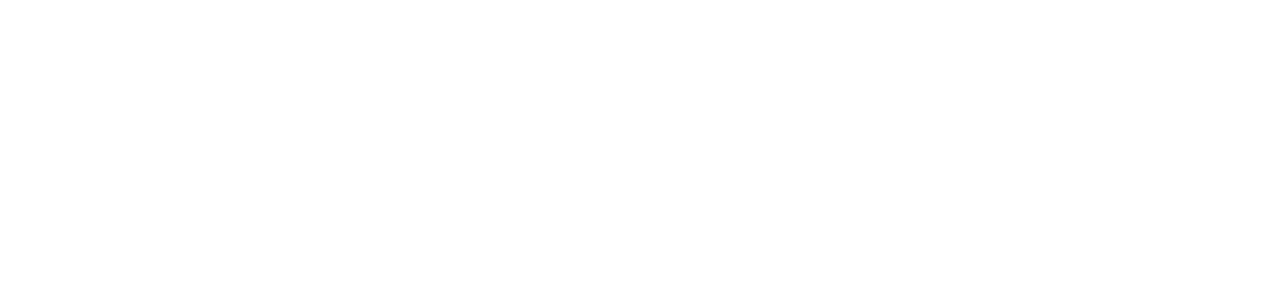
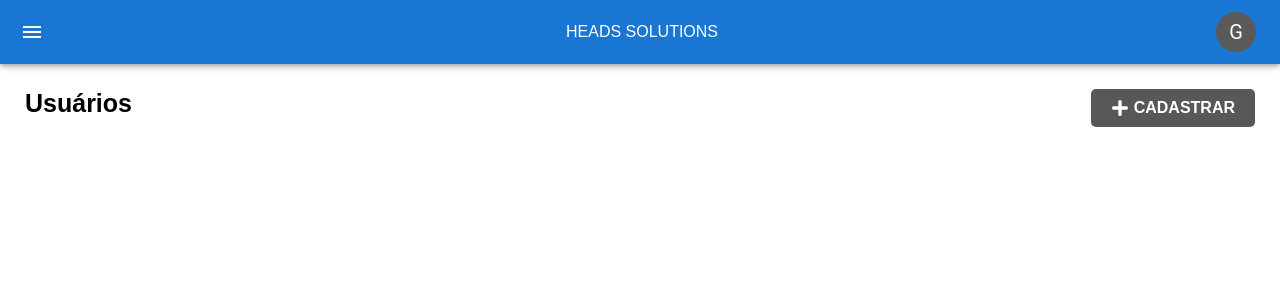
Before and after one commit to biel-souza/heads-embedded-bi, a Next.js app: page /admin/users in a window 1280 px wide. Shown: the top 300 px of the page. Built offline with nearby package versions, Linux system fonts and the light colour scheme.

Commit message:
new menu

```diff
--- a/app/admin/users/page.tsx
+++ b/app/admin/users/page.tsx
@@ -1,3 +1,18 @@
-const Users = () => {};
+"use client";
+
+import AdminContainer from "@/components/AdminContainer";
+import { HeaderTitle } from "@/components/HeaderTitle";
+import { RouteButton } from "@/components/RouteButton";
+import { FaPlus } from "react-icons/fa";
+
+const Users = () => {
+  return (
+    <AdminContainer loading={false}>
+      <HeaderTitle title="Usuários">
+        <RouteButton href="/admin/users/register" title="CADASTRAR" Icon={FaPlus} />
+      </HeaderTitle>
+    </AdminContainer>
+  );
+};
 
 export default Users;
--- a/components/AdminContainer/style.ts
+++ b/components/AdminContainer/style.ts
@@ -8,7 +8,7 @@
 export const Content = styled.div<ContentProps>`
   width: 100%;
   height: 100%;
-  min-height: 100vh;
   margin-top: 64px;
-  margin-left: ${(props) => (props.open ? props.drawerWidth : 0)}px;
+  padding: 25px;
+  padding-left: ${(props) => (props.open ? 25 + props.drawerWidth : 25)}px;
 `;
--- a/components/AdminMenu/index.tsx
+++ b/components/AdminMenu/index.tsx
@@ -1,9 +1,11 @@
-import { Box, Drawer, IconButton, Toolbar, Typography } from "@mui/material";
+import { FaRegWindowRestore, FaUserFriends } from "react-icons/fa";
+import { Box, Drawer, IconButton, Toolbar } from "@mui/material";
 import ChevronLeftIcon from "@mui/icons-material/ChevronLeft";
+import { IoBusinessSharp } from "react-icons/io5";
 import MenuIcon from "@mui/icons-material/Menu";
+import { signOut } from "next-auth/react";
+
 import { AppBarStyled, List, Option, TextTitle } from "./style";
-import { IoBusinessOutline, IoBusinessSharp } from "react-icons/io5";
-import { FaRegWindowRestore, FaUserFriends } from "react-icons/fa";
 import UserAvatar from "../UserAvatar";
 
 interface Props {
@@ -48,7 +50,7 @@
             <MenuIcon />
           </IconButton>
           <TextTitle>HEADS SOLUTIONS</TextTitle>
-          <UserAvatar name="teste" onLogout={() => null} />
+          <UserAvatar name="Gabriel Eduardo de Souza" onLogout={signOut} />
         </Toolbar>
       </AppBarStyled>
       <Drawer
@@ -87,7 +89,7 @@
           <Option href="/admin">
             <FaRegWindowRestore size={20} /> <p>PAINÉIS</p>
           </Option>
-          <Option href="/admin">
+          <Option href="/admin/users">
             <FaUserFriends size={22} /> <p>USUÁRIOS</p>
           </Option>
         </List>
--- /dev/null
+++ b/components/HeaderTitle/index.tsx
@@ -0,0 +1,16 @@
+import { ReactNode } from "react";
+import { Container, Title } from "./style";
+
+interface Props {
+  title: string;
+  children?: ReactNode;
+}
+
+export const HeaderTitle = ({ title, children }: Props) => {
+  return (
+    <Container>
+      <Title>{title}</Title>
+      {children}
+    </Container>
+  );
+};
--- /dev/null
+++ b/components/HeaderTitle/style.ts
@@ -0,0 +1,12 @@
+import styled from "styled-components";
+
+export const Container = styled.div`
+  width: 100%;
+  display: flex;
+  justify-content: space-between;
+`;
+
+export const Title = styled.h1`
+  color: black;
+  font-size: 25px;
+`;
--- /dev/null
+++ b/components/RouteButton/index.tsx
@@ -0,0 +1,17 @@
+import { IconType } from "react-icons";
+import { Button, Text } from "./style";
+
+interface Props {
+  href: string;
+  title: string;
+  Icon: IconType;
+}
+
+export const RouteButton = ({ href, title, Icon }: Props) => {
+  return (
+    <Button href={href}>
+      <Icon size={18} />
+      <Text>{title}</Text>
+    </Button>
+  );
+};
--- /dev/null
+++ b/components/RouteButton/style.ts
@@ -0,0 +1,21 @@
+import Link from "next/link";
+import styled from "styled-components";
+
+export const Button = styled(Link)`
+  display: flex;
+  background-color: rgb(88, 88, 88);
+  justify-content: center;
+  align-items: center;
+  padding: 10px 20px;
+  border-radius: 5px;
+  svg {
+    color: white;
+  }
+`;
+
+export const Text = styled.p`
+  font-size: 16px;
+  font-weight: bold;
+  margin-left: 5px;
+  color: white;
+`;
--- a/components/UserAvatar/index.tsx
+++ b/components/UserAvatar/index.tsx
@@ -1,5 +1,8 @@
-import { Avatar, Menu, MenuItem, Typography } from "@mui/material";
+import { Avatar, Menu, MenuItem } from "@mui/material";
+import { PiSignOutBold } from "react-icons/pi";
 import React, { useState } from "react";
+
+import { Text, TextInfo } from "./style";
 
 interface Props {
   name: string;
@@ -20,7 +23,7 @@
 
   return (
     <div style={{ display: "flex", justifyContent: "flex-end", alignItems: "center" }}>
-      <Avatar onClick={handleAvatarClick} style={{ cursor: "pointer", backgroundColor: "#707070" }}>
+      <Avatar onClick={handleAvatarClick} style={{ cursor: "pointer", backgroundColor: "#5a5a5a" }}>
         {name.charAt(0).toUpperCase()}
       </Avatar>
       <Menu
@@ -37,7 +40,7 @@
         }}
       >
         <MenuItem disabled>
-          <Typography variant="subtitle1">{name}</Typography>
+          <TextInfo>{name}</TextInfo>
         </MenuItem>
         <MenuItem
           onClick={() => {
@@ -45,7 +48,8 @@
             onLogout();
           }}
         >
-          Logout
+          <PiSignOutBold />
+          <Text>Sair</Text>
         </MenuItem>
       </Menu>
     </div>
--- /dev/null
+++ b/components/UserAvatar/style.ts
@@ -0,0 +1,9 @@
+import styled from "styled-components";
+
+export const TextInfo = styled.p`
+  color: black;
+`;
+
+export const Text = styled.p`
+  margin-left: 10px;
+`;
--- a/middleware.ts
+++ b/middleware.ts
@@ -8,7 +8,7 @@
 
   if (pathname.startsWith("/login") && token) {
     const url = req.nextUrl.clone();
-    url.pathname = "/";
+    url.pathname = "/admin";
 
     return NextResponse.redirect(url);
   }
```
